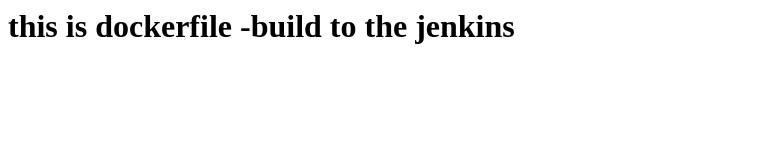
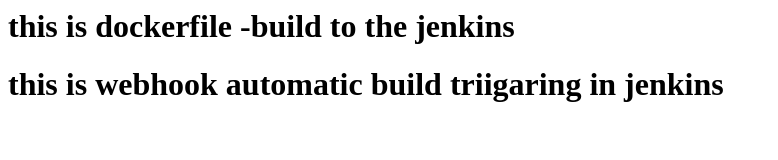
Before and after one commit to jyothsna1991/doc-eng, a plain HTML site: page index.html in a window 1280 px wide. Shown: the whole page, without its empty margins (0-778 px from the left). Drawn offline with Linux system fonts and the light colour scheme.

Commit message:
this is webhook triggering

```diff
--- a/index.html
+++ b/index.html
@@ -1,2 +1,3 @@
 
 <h1>this is dockerfile -build to the jenkins</h1>
+<h1>this is webhook automatic build triigaring in jenkins</h1>
```
